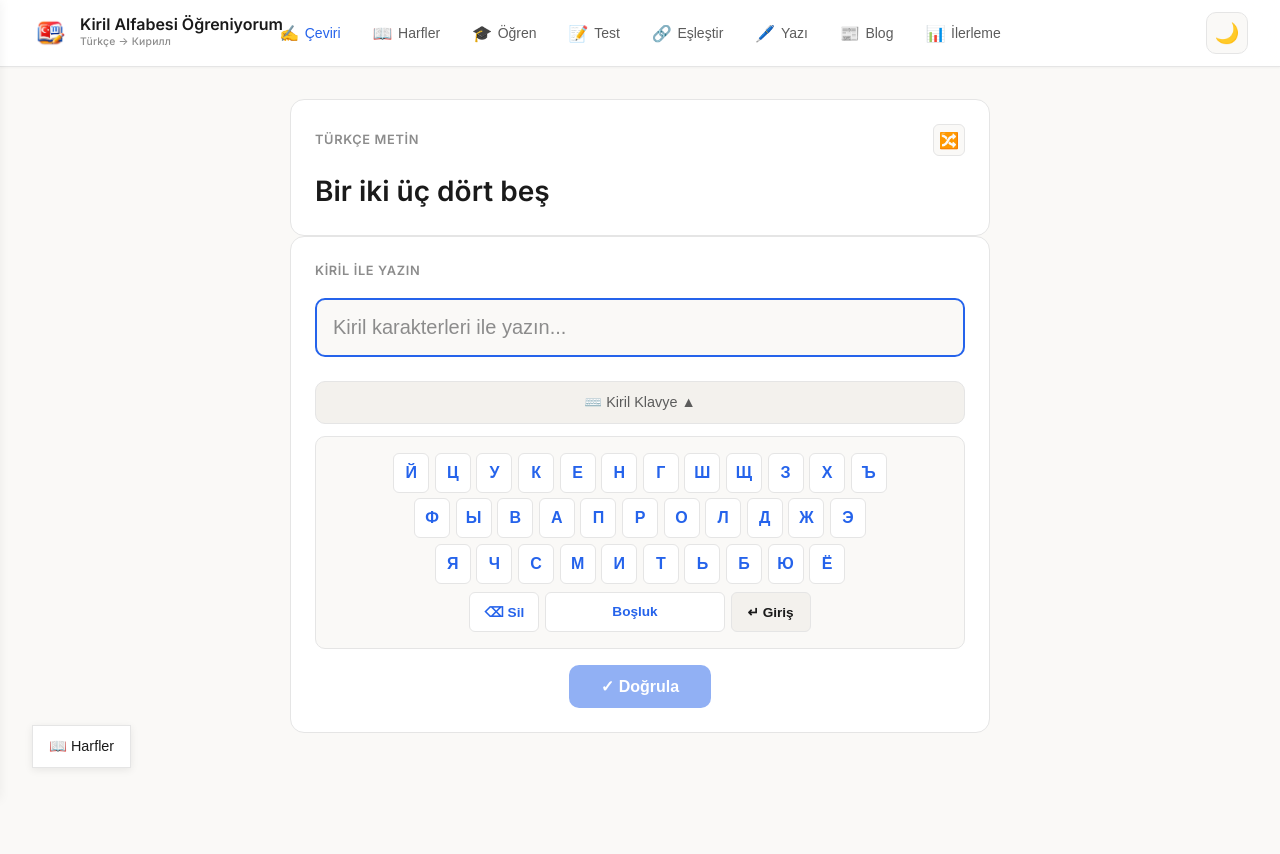
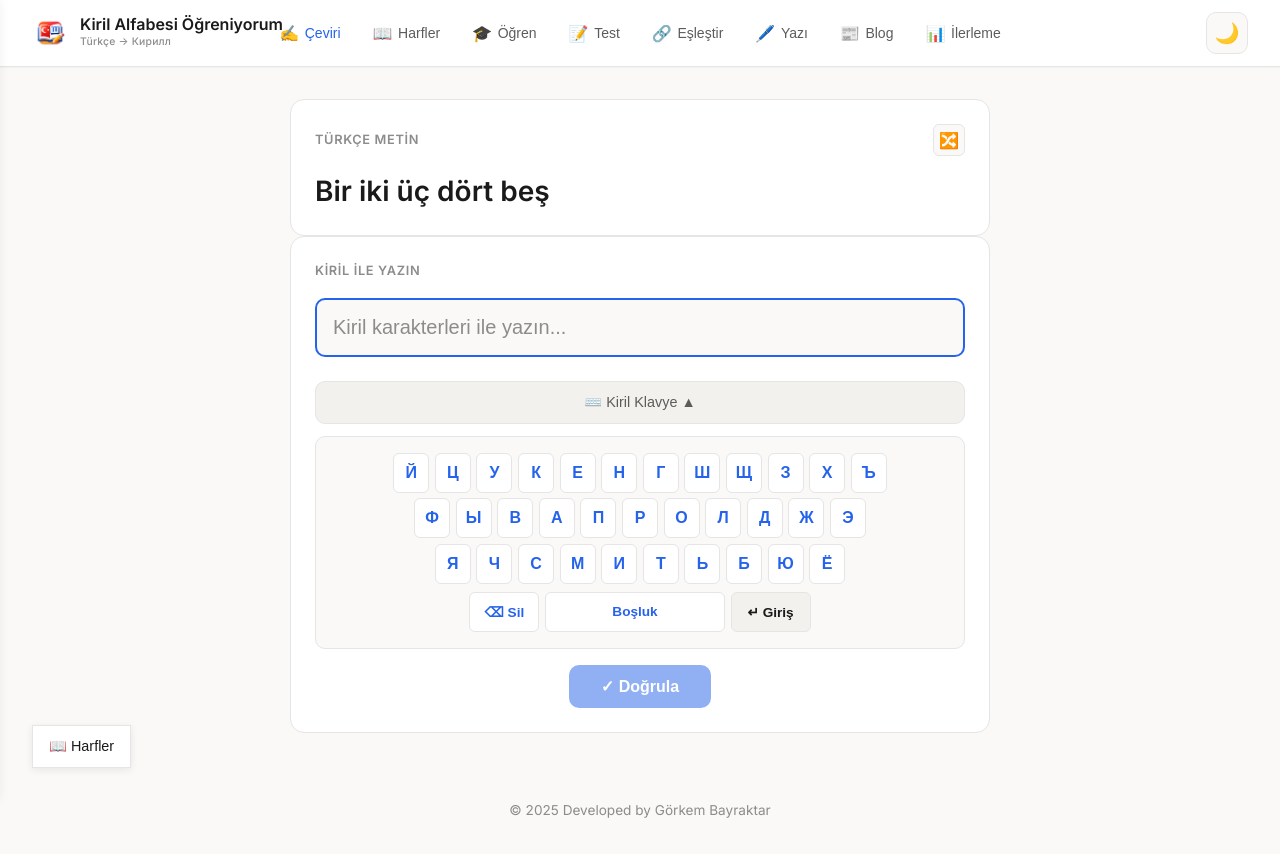
Before and after one commit to gorkembayraktar/kirilalfabesi, a React (Vite) app: page / in a window 1280 px wide. Before the commit the page ends 800 px from the top, so only its background shows below. Built offline with nearby package versions, Linux system fonts and the light colour scheme.

Commit message:
footer added

```diff
--- a/src/App.jsx
+++ b/src/App.jsx
@@ -10,6 +10,7 @@ import BlogMode from './components/BlogMode';
 import DailySummary from './components/DailySummary';
 import ProgressStats from './components/ProgressStats';
 import LetterDrawer from './components/LetterDrawer';
+import Footer from './components/Footer';
 import { useProgress } from './hooks/useProgress';
 
 function App() {
@@ -72,6 +73,8 @@ function App() {
                 {renderView()}
             </main>
 
+            <Footer />
+
             {/* Global Drawer Toggle Button */}
             <button
                 className="global-drawer-btn"
--- /dev/null
+++ b/src/components/Footer.jsx
@@ -0,0 +1,14 @@
+export default function Footer() {
+    return (
+        <footer className="footer">
+            <a
+                href="https://github.com/gorkembayraktar"
+                target="_blank"
+                rel="noopener noreferrer"
+                className="footer-link"
+            >
+                © 2025 Developed by Görkem Bayraktar
+            </a>
+        </footer>
+    );
+}
--- a/src/index.css
+++ b/src/index.css
@@ -3196,6 +3196,28 @@ body {
     }
 }
 
+/* ============================================
+   FOOTER
+   ============================================ */
+
+.footer {
+    text-align: center;
+    padding: 2rem 1rem;
+    margin-top: auto;
+    background: var(--bg-primary);
+}
+
+.footer-link {
+    font-size: 0.85rem;
+    color: var(--text-tertiary);
+    text-decoration: none;
+    transition: color 0.2s ease;
+}
+
+.footer-link:hover {
+    color: var(--accent-primary);
+}
+
 @media (max-width: 480px) {
     .streak-badge {
         padding: 0.3rem 0.6rem;
```
Also changed, not shown: 1 other file (tests, documents, lock files or other folders).
